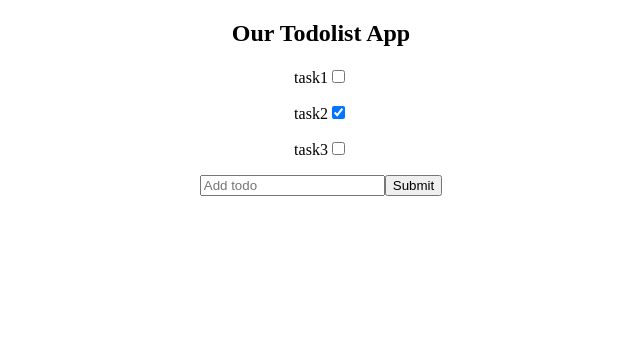
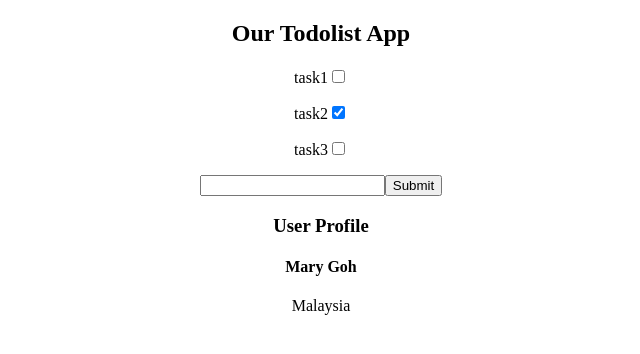
Before and after one commit to Ourstress/reduxbasic, a React (Create React App) app: page / in a window 1280 px wide. Shown: the top 354 px of the page, without its empty margins (319-959 px from the left). Built offline with nearby package versions, Linux system fonts and the light colour scheme.

Commit message:
added lesson5

```diff
--- a/src/App.js
+++ b/src/App.js
@@ -1,12 +1,16 @@
-import React, { useState } from "react";
+import React from "react";
 import "./App.css";
 import { createStore } from "redux";
+import { Provider } from "react-redux";
+import TodoList from "./TodoList";
+import UserProfile from "./UserProfile";
 
 const reducer = (state, action) => {
   switch (action.type) {
-    // Do uncomment the 2 statements below and implement addTodo
-    // case "addTodo":
-    // return Object.assign(...);
+    case "addTodo":
+      return {
+        todos: [...state.todos, { name: action.name, isCompleted: false }]
+      };
     case "updateTodo":
       return {
         ...state,
@@ -27,54 +31,27 @@ const store = createStore(reducer, {
     { name: "task1", isCompleted: false },
     { name: "task2", isCompleted: true },
     { name: "task3", isCompleted: false }
-  ]
+  ],
+  userProfile: {
+    name: "Jane Doe",
+    country: "UK"
+  }
 });
 
 export default function App() {
-  const [state, setState] = useState(store.getState());
-  const [todoValue, setTodoValue] = useState("");
   return (
-    <div className="App">
-      <h2>Our Todolist App</h2>
-      {state.todos.map(todo => (
-        <p key={todo.name}>
-          {todo.name}
-          <input
-            type="checkbox"
-            checked={todo.isCompleted}
-            onChange={e => {
-              store.dispatch({
-                type: "updateTodo",
-                name: todo.name,
-                isCompleted: !todo.isCompleted
-              });
-              setState(store.getState());
-            }}
-          />
-        </p>
-      ))}
-      <form
-        onSubmit={e => {
-          store.dispatch({ type: "addTodo", name: todoValue });
-          setState(store.getState());
-          setTodoValue("");
-          e.preventDefault();
-        }}
-      >
-        <input
-          value={todoValue}
-          placeholder="Add todo"
-          onChange={e => setTodoValue(e.target.value)}
-        />
-        <button type="submit">Submit</button>
-      </form>
-    </div>
+    <Provider store={store}>
+      <div className="App">
+        <TodoList />
+        <UserProfile name="Mary Goh" country="Malaysia" />
+      </div>
+    </Provider>
   );
 }
 
 /*
 Your task is to add a new action to add new todo
-View demo at https://codesandbox.io/s/github/Ourstress/reduxbasic/tree/reduxLesson4
+View demo at https://codesandbox.io/s/github/Ourstress/reduxbasic/tree/reduxLesson5
 
 --Walkthrough--
 
@@ -138,13 +115,6 @@ How to setup the Redux store?
 Use Redux's createStore(reducer) function.
 
 
-What is store.getState()?
-
-Allows access to state.
-It is equal to the last value returned by the store's reducer.
-Therefore, it is important for reducer to return state by default!
-
-
 Recap of reducer
 
 Reducer is a function that takes 2 parameters.
@@ -161,5 +131,5 @@ It checks what the action type is, and then handles it accordingly.
       return "hello there!";
   }
 
-View demo at https://codesandbox.io/s/github/Ourstress/reduxbasic/tree/reduxLesson4
+View demo at https://codesandbox.io/s/github/Ourstress/reduxbasic/tree/reduxLesson5
 */
--- a/src/TodoList.jsx
+++ b/src/TodoList.jsx
@@ -1,18 +1,17 @@
 import React, { useState } from "react";
+import { connect } from "react-redux";
 
 function TodoList(props) {
   const [todoValue, setTodoValue] = useState("");
   return (
-    <div>
-      <header>Todolist</header>
-      {props.todos.map(function(todo) {
-        return (
-          <p key={todo.name}>
-            {todo.name}
-            <input type="checkbox" />
-          </p>
-        );
-      })}
+    <div className="App">
+      <h2>Our Todolist App</h2>
+      {props.todos.map(todo => (
+        <p key={todo.name}>
+          {todo.name}
+          <input type="checkbox" checked={todo.isCompleted} />
+        </p>
+      ))}
       <form>
         <input value={todoValue} onChange={e => setTodoValue(e.target.value)} />
         <button type="submit">Submit</button>
@@ -21,4 +20,10 @@ function TodoList(props) {
   );
 }
 
-export default TodoList;
+const mapStateToProps = state => {
+  return {
+    todos: state.todos
+  };
+};
+
+export default connect(mapStateToProps)(TodoList);
--- /dev/null
+++ b/src/UserProfile.jsx
@@ -0,0 +1,11 @@
+import React from "react";
+
+export default function UserProfile(props) {
+  return (
+    <div>
+      <h3>User Profile</h3>
+      <h4>{props.name}</h4>
+      <p>{props.country}</p>
+    </div>
+  );
+}
```
Also changed, not shown: 1 other file (tests, documents, lock files or other folders).
